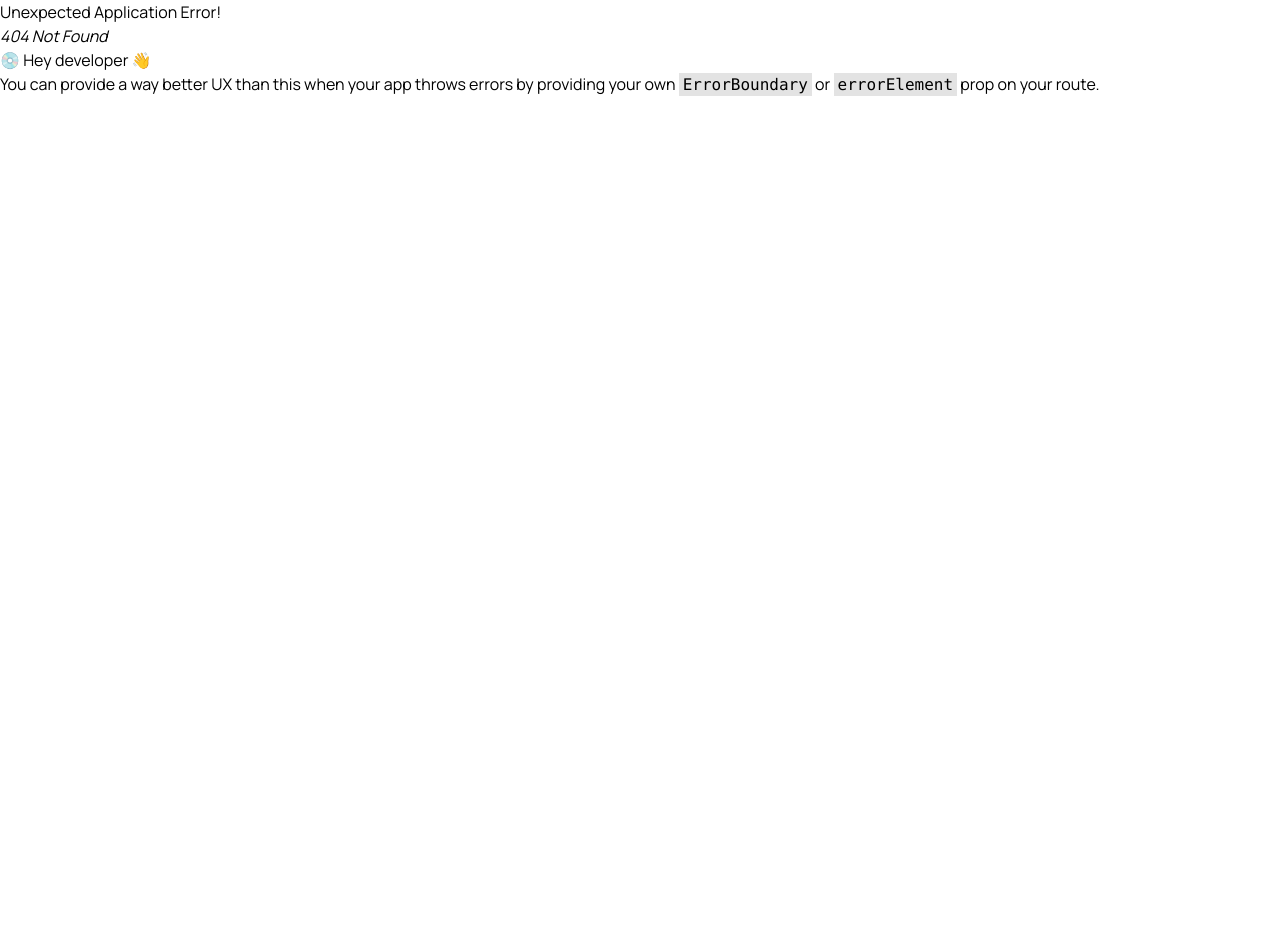
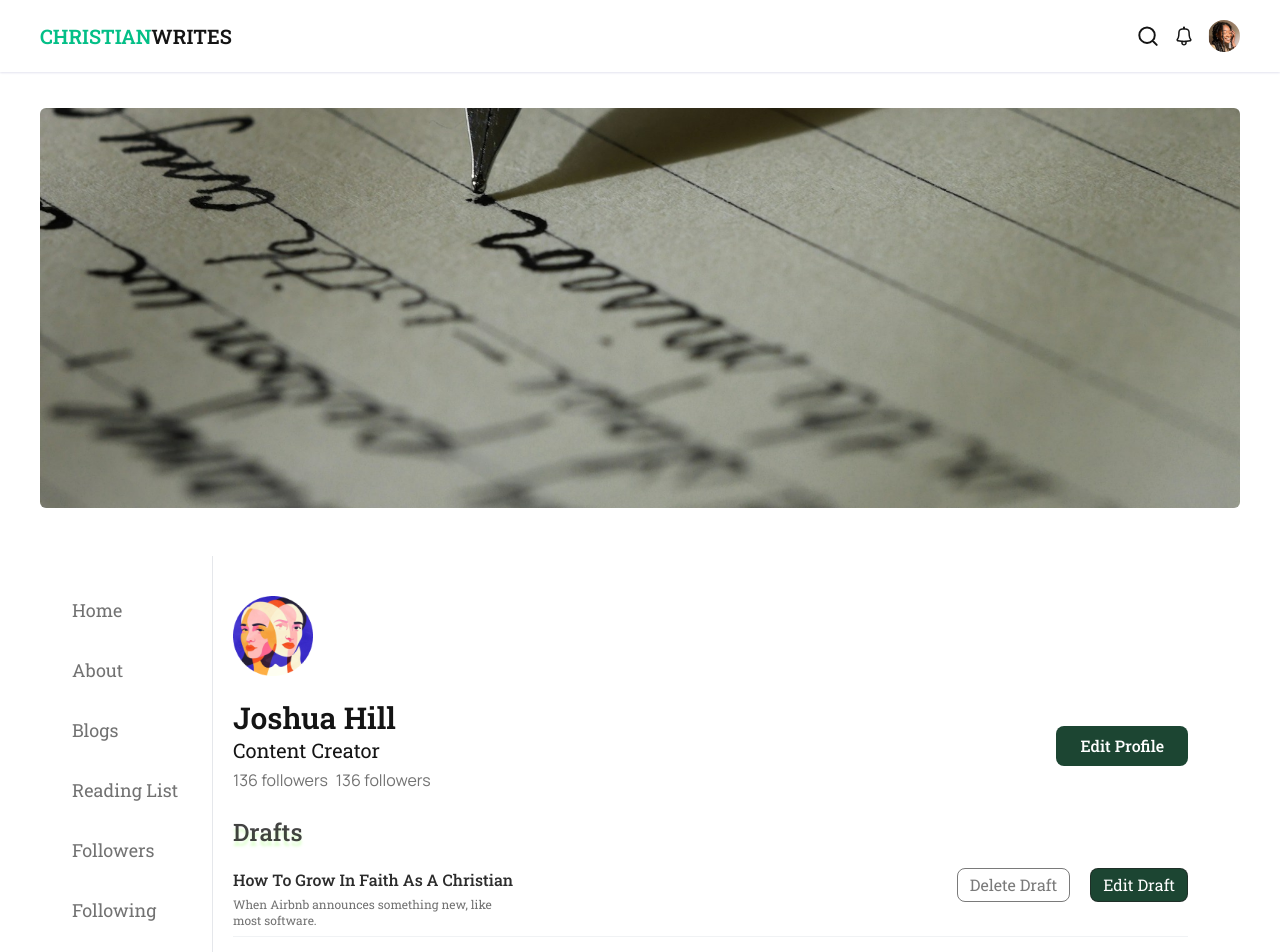
Before and after one commit to Innovationsteam/Innovations-FE, a React (Vite) app: page /user/profile/drafts in a window 1280 px wide. Before the commit this address had no page. Shown: the top 952 px of the page. Before the commit the page ends 800 px from the top, so only its background shows below. Built offline with nearby package versions, Linux system fonts and the light colour scheme; a web font is replaced by a local one.

Commit message:
Worked on the profile section by adding the notes and drafts section

```diff
--- a/src/components/Navbar/index.tsx
+++ b/src/components/Navbar/index.tsx
@@ -39,6 +39,7 @@ const NavBar = () => {
 					<span className="text-[#04BF87]">Christian</span>Writes
 				</Link>
 				<div className="ml-auto flex items-center gap-x-3">
+
 					<img
 						className="ml-auto size-6"
 						src="/assets/icons/search.svg"
@@ -49,6 +50,7 @@ const NavBar = () => {
 						src="/assets/icons/bell.svg"
 						alt=""
 					/>
+
 					<Link to="/user/profile">
 						<img
 							className="size-8 rounded-full object-cover"
--- a/src/components/Post/index.tsx
+++ b/src/components/Post/index.tsx
@@ -14,10 +14,10 @@ export const Post = () => {
 				/>
 				<div className="flex flex-col items-start gap-x-5 font-roboto text-[#5B7083] xl:flex-row xl:items-center">
 					<span className="text-base text-[#2A2A2A] lg:mr-2">Jessica Blue</span>
-					<p className="flex items-center gap-x-[6px] text-sm">
+					<p className="flex items-center gap-x-[2px] text-sm">
 						<span>Jan 19, 2023</span>
 						<span>·</span>
-						<span>8 min</span>
+
 					</p>
 				</div>
 				<img
--- /dev/null
+++ b/src/components/Profile/Drafts.tsx
@@ -0,0 +1,44 @@
+import SectionContainer from "../../layouts/SectionContainer";
+
+const DraftsList = () => {
+	return (
+		<SectionContainer title="Drafts">
+			<ul className="mt-4 grid gap-y-7">
+				{Array.from({ length: 5 }).map((_, i) => (
+					<Draft key={i} />
+				))}
+			</ul>
+		</SectionContainer>
+	);
+};
+
+export default DraftsList;
+
+const Draft = () => {
+	return (
+		<button className="group block w-full text-start">
+			<div className="flex items-start gap-x-2 pb-2 font-roboto sm:gap-x-5">
+				<div>
+					<span className="text-base font-medium leading-5 text-[#141414E5]">How To Grow In Faith As A Christian</span>
+					<p className="mt-1 max-w-[273px] text-xs text-[#14141499]">When Airbnb announces something new, like most software.</p>
+				</div>
+				<button
+					type="button"
+					className="rounded-lg border border-[#22222299] px-3 py-1 font-roboto text-sm text-[#22222299] md:ml-auto md:text-base"
+				>
+					Delete Draft
+				</button>
+				<button
+					type="button"
+					className="rounded-lg border border-[#22222299] bg-[#1C4532] px-3 py-1 font-roboto text-sm text-white  md:text-base"
+				>
+					Edit Draft
+				</button>
+			</div>
+			<div className="relative">
+				<div className="absolute top-0 w-full border-b border-[#EBEEF0BF] "></div>
+				<div className="absolute top-0 w-full origin-left scale-x-0 border-b border-black bg-black "></div>
+			</div>
+		</button>
+	);
+};
--- /dev/null
+++ b/src/components/Profile/Notes.tsx
@@ -0,0 +1,44 @@
+import SectionContainer from "../../layouts/SectionContainer";
+
+const NotesList = () => {
+	return (
+		<SectionContainer title="Notes">
+			<ul className="mt-4 grid gap-y-7">
+				{Array.from({ length: 5}).map((_, i) => (
+					<Note key={i} />
+				))}
+			</ul>
+		</SectionContainer>
+	);
+};
+
+export default NotesList;
+
+const Note = () => {
+	return (
+		<button className="group block w-full text-start">
+			<div className="flex items-start gap-x-2 pb-2 font-roboto sm:gap-x-5">
+				<div>
+					<span className="text-base font-medium leading-5 text-[#141414E5]">How To Grow In Faith As A Christian</span>
+					<p className="mt-1 max-w-[273px] text-xs text-[#14141499]">When Airbnb announces something new, like most software.</p>
+				</div>
+				<button
+					type="button"
+					className="rounded-lg border border-[#22222299] px-3 py-1 font-roboto text-sm text-[#22222299] md:ml-auto md:text-base"
+				>
+					Delete Note
+				</button>
+				<button
+					type="button"
+					className="rounded-lg border bg-[#1C4532] border-[#22222299] px-3 py-1 font-roboto text-sm text-white  md:text-base"
+				>
+					Edit Note
+				</button>
+			</div>
+			<div className="relative">
+				<div className="absolute top-0 w-full border-b border-[#EBEEF0BF] "></div>
+				<div className="absolute top-0 w-full origin-left scale-x-0 border-b border-black bg-black "></div>
+			</div>
+		</button>
+	);
+};
--- a/src/pages/Article.tsx
+++ b/src/pages/Article.tsx
@@ -22,7 +22,7 @@ const Article = () => {
 							<span>·</span>
 							<span>Jan 19, 2023</span>
 							<span>·</span>
-							<span>8 min</span>
+
 						</p>
 						<h1 className="my-1 font-roboto text-3xl text-[32px] font-bold capitalize text-[#141414] md:text-[42px] md:leading-[52px]">How to grow in faith as a Christian</h1>
 						<h2 className="font-roboto text-sm md:text-base lg:text-lg">101 ways on how to build your faith</h2>
--- a/src/pages/Profile.tsx
+++ b/src/pages/Profile.tsx
@@ -1,12 +1,12 @@
 import { Outlet } from "react-router-dom";
 import { EditProfile, FollowUser } from "../components/Buttons";
-import DropDown from "../components/Buttons/DropDown";
+// import DropDown from "../components/Buttons/DropDown";
 import Container from "../components/Container";
 import { MiniNav, MiniNavMobile } from "../components/MiniNav";
 
 const tabs = ["home", "about", "blogs", "reading-list", "followers", "following"];
 
-const adminTabs = [...tabs, "saved", "analytics", "settings"];
+const adminTabs = [...tabs, "saved", "analytics", "drafts", "notes", "settings"];
 
 const Profile = ({ allowEdit }: { allowEdit?: boolean }) => {
 	return (
@@ -37,12 +37,12 @@ const Profile = ({ allowEdit }: { allowEdit?: boolean }) => {
 								<p className="text-xs text-[#14141499] md:text-base">136 followers</p>
 							</div>
 						</div>
-						<div className="ml-auto flex items-center gap-x-3">
-							<DropDown position="top">
+						<div className="ml-auto flex items-center gap-x-2">
+							{/* <DropDown position="top">
 								<button className="b-2 block font-roboto text-sm text-[#141414]">Profile</button>
 								<button className="b-2 block py-2 font-roboto text-sm text-[#141414]">Settings</button>
 								<button className="b-2 block font-roboto text-sm text-[#141414]">Logout</button>
-							</DropDown>
+							</DropDown> */}
 							{allowEdit ? <EditProfile /> : <FollowUser />}
 						</div>
 					</div>
--- a/src/router.tsx
+++ b/src/router.tsx
@@ -19,6 +19,8 @@ import VerifyOTP from "./pages/VerifyOTP";
 import Settings from "./components/Profile/Settings";
 import CreateArticle from "./pages/CreateArticle";
 import Analytics from "./components/Profile/Analytics";
+import Notes from "./components/Profile/Notes";
+import Drafts from "./components/Profile/Drafts";
 // import Analytics from "./components/Profile/Analytics";
 
 export const router = createBrowserRouter([
@@ -67,6 +69,8 @@ export const router = createBrowserRouter([
 					{ path: "following", element: <FollowersList /> },
 					{ path: "analytics", element: <Analytics /> },
 					{ path: "settings", element: <Settings /> },
+					{path:"notes",element:<Notes/>},
+					{path:"drafts",element:<Drafts/>}
 				],
 			},
 		],
```
